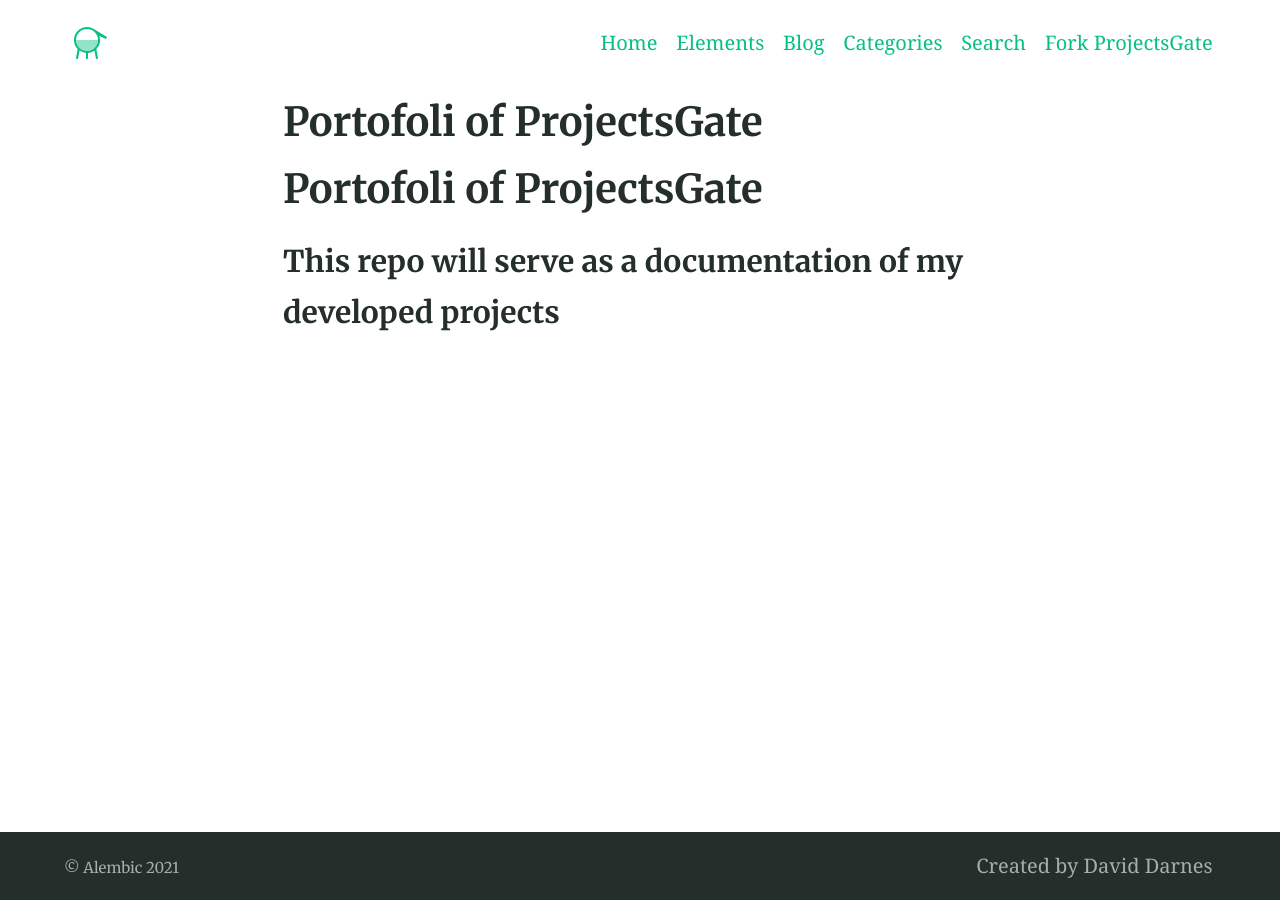
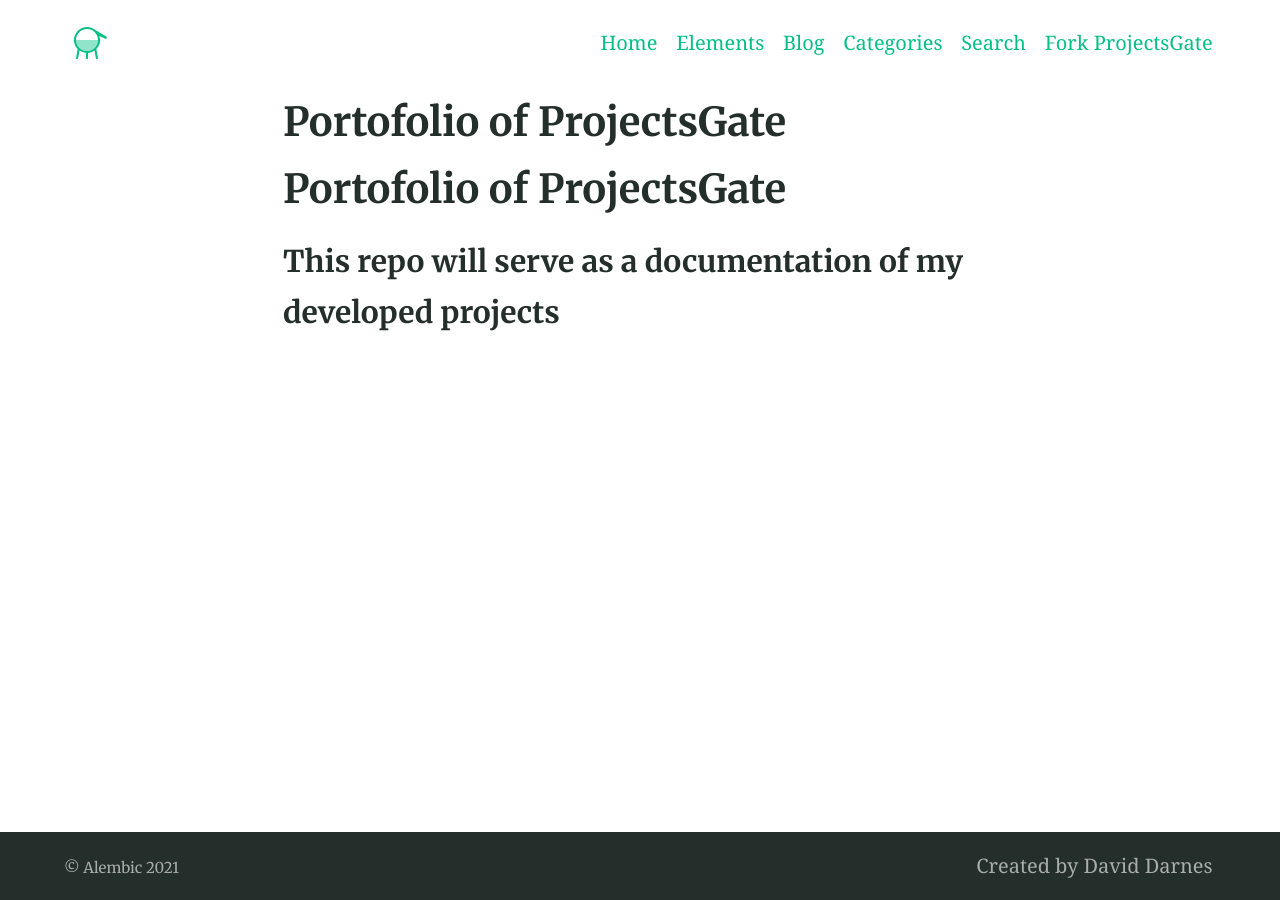
Before and after one commit to USinani/ProjectsGate, a Jekyll site: the page built from project_portofolio.md, in a window 1280 px wide. Built offline with Jekyll 4.4.1, drawn with Linux system fonts in a browser that asks for light colours; our own code applies the rules of GitHub Pages for plain Markdown files.

```diff
--- a/project_portofolio.md
+++ b/project_portofolio.md
@@ -1,3 +1,3 @@
-# Portofoli of ProjectsGate
+# Portofolio of ProjectsGate
 
 ### This repo will serve as a documentation of my developed projects
```
Also changed, not shown: index.md (+2 -2 lines), README.md, gh-repo.png (deleted), projectsgate.png (added), 1 other file.
